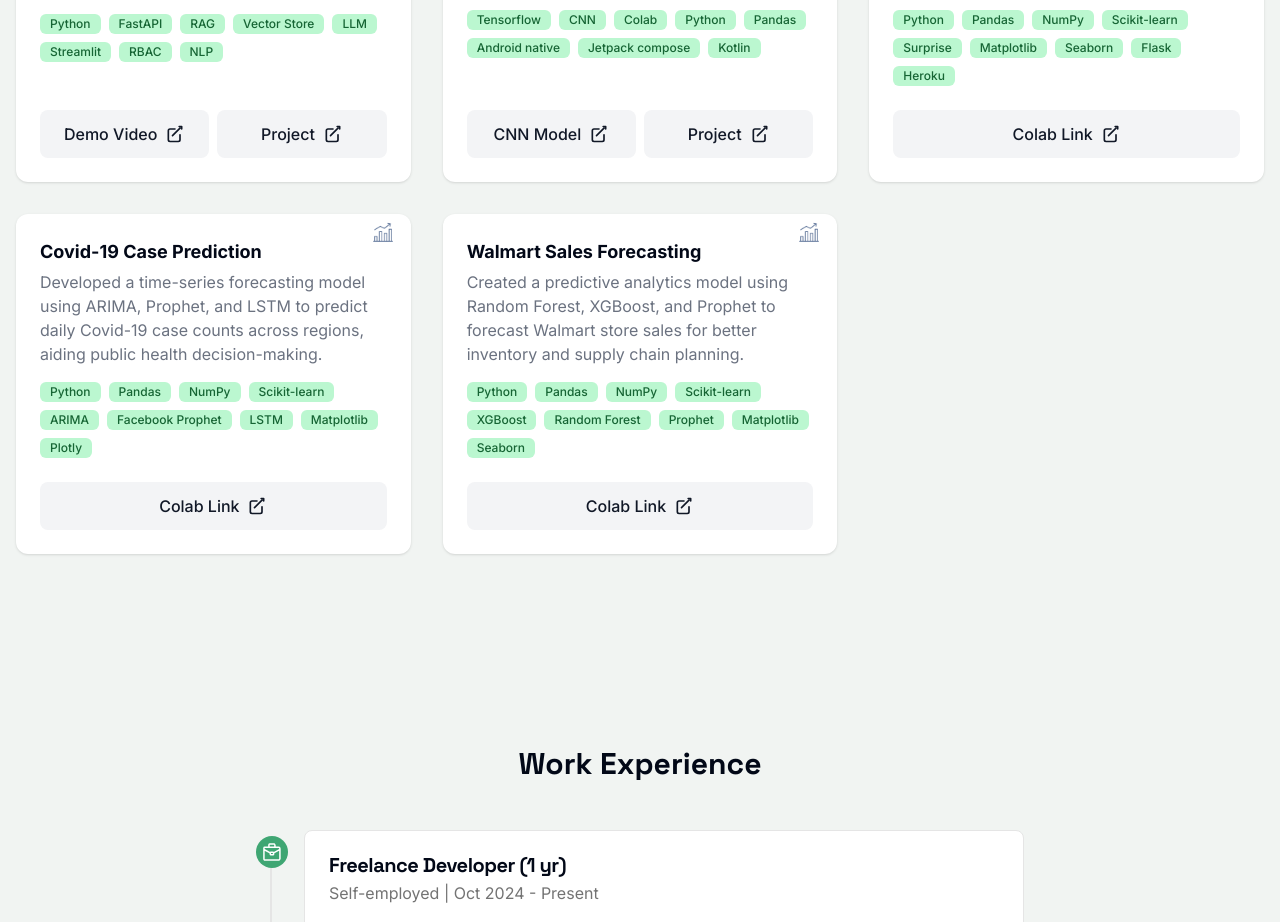
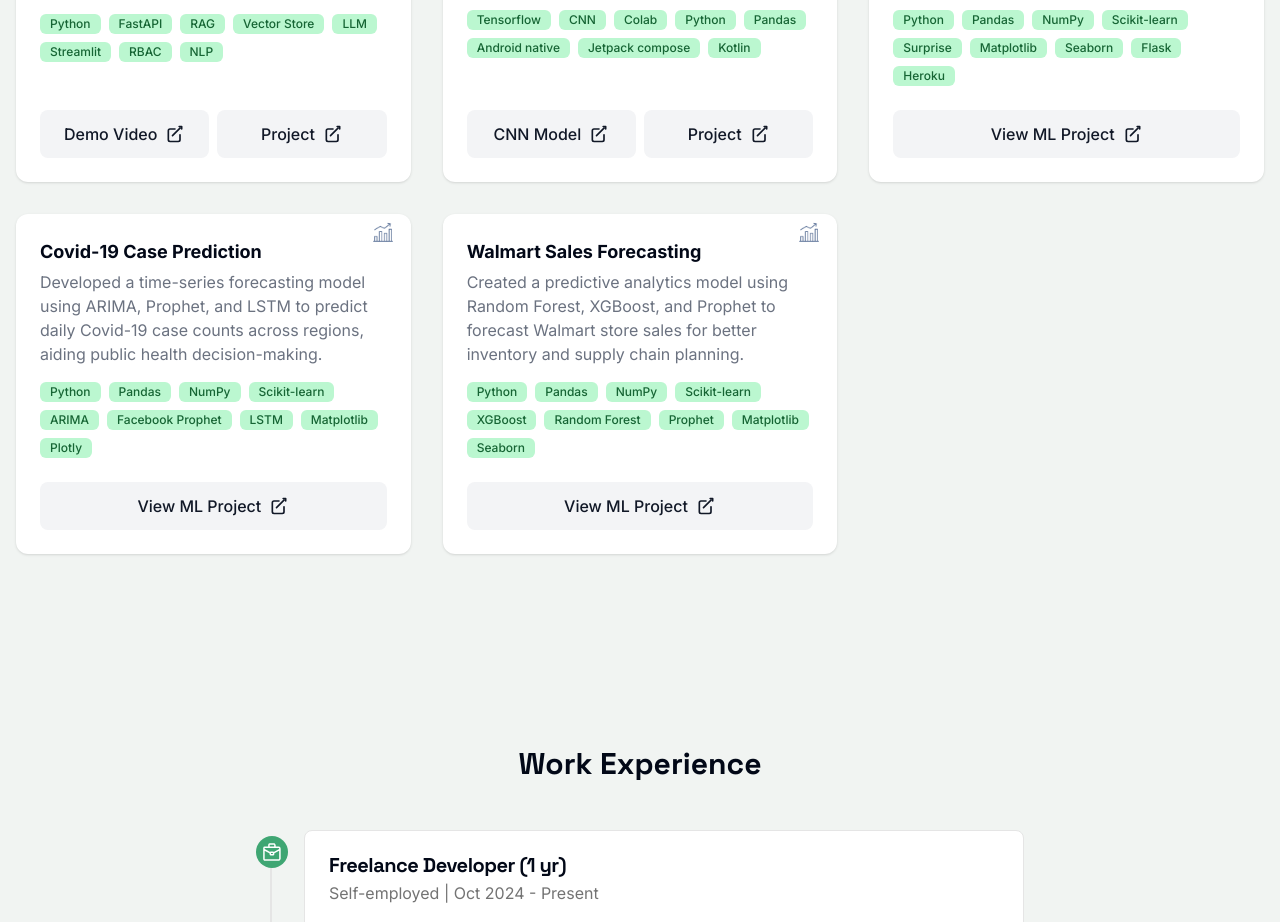
Before and after one commit to Vignesh96-R/vignesh-portfolio, an Angular app: page / in a window 1280 px wide. Shown: the part 3180-4102 px from the top of the page. Built offline with nearby package versions, Linux system fonts and the light colour scheme.

Commit message:
added ml project link

```diff
--- a/src/app/components/sections/projects-section/projects-section.component.ts
+++ b/src/app/components/sections/projects-section/projects-section.component.ts
@@ -77,7 +77,7 @@ export class ProjectsSectionComponent {
   image: 'https://placehold.co/600x400',
   type: 'DS',
   links: [
-    { label: 'Colab Link', url: '' },
+    { label: 'View ML Project', url: 'https://github.com/Vignesh96-R/ML_Project/tree/main/Netflix_Movie_Recommendation_System' },
   ]
 },
 {
@@ -87,7 +87,7 @@ export class ProjectsSectionComponent {
   image: 'https://placehold.co/600x400',
   type: 'DS',
   links: [
-    { label: 'Colab Link', url: '' },
+    { label: 'View ML Project', url: 'https://github.com/Vignesh96-R/ML_Project/tree/main/Covid-19_Case_Prediction' },
   ]
 },
 {
@@ -97,7 +97,7 @@ export class ProjectsSectionComponent {
   image: 'https://placehold.co/600x400',
   type: 'DS',
   links: [
-    { label: 'Colab Link', url: '' },
+    { label: 'View ML Project', url: 'https://github.com/Vignesh96-R/ML_Project/tree/main/Walmart_Sales_Forecasting' },
   ]
 },
     {
```
